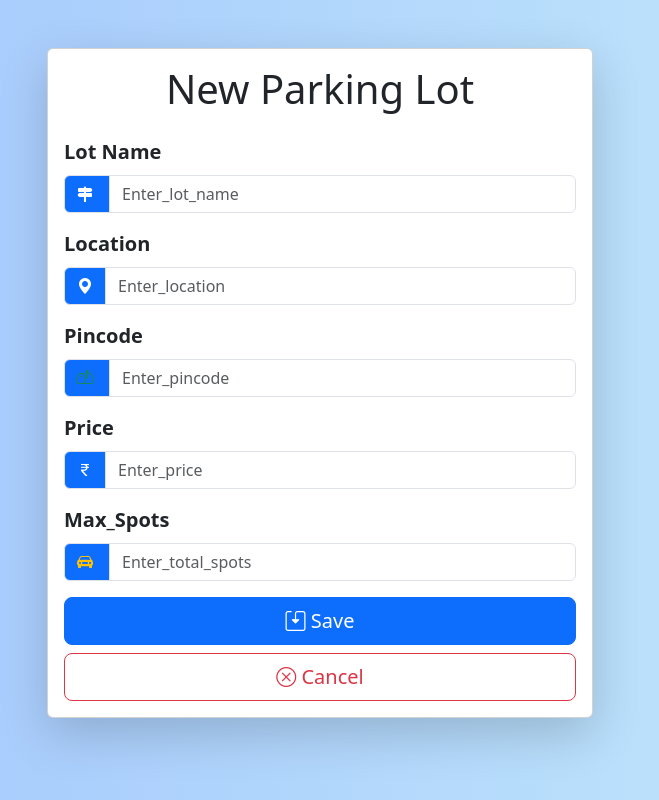
After one commit to 24f2001460/vehicle-parking-app, a Flask app: template templates/new_lot.html in a window 1280 px wide. The commit adds this page. Shown: the whole page, without its empty margins (320-979 px from the left). Run offline with Flask 3, Linux system fonts and the light colour scheme; the template is opened without the code that fills it, so the values that code supplies are empty.

Commit message:
Initial commit with templates

```diff
--- /dev/null
+++ b/templates/new_lot.html
@@ -0,0 +1,79 @@
+<!DOCTYPE html>
+<html lang="en">
+<head>
+    <meta charset="UTF-8">
+    <meta name="viewport" content="width=device-width, initial-scale=1.0">
+    <title>Document</title>
+    <link rel="stylesheet" href="/static/style.css">
+    <link href="https://cdn.jsdelivr.net/npm/bootstrap@5.3.6/dist/css/bootstrap.min.css" rel="stylesheet" integrity="sha384-4Q6Gf2aSP4eDXB8Miphtr37CMZZQ5oXLH2yaXMJ2w8e2ZtHTl7GptT4jmndRuHDT" crossorigin="anonymous">
+    <link rel="stylesheet" href="https://cdn.jsdelivr.net/npm/bootstrap-icons@1.11.1/font/bootstrap-icons.css">
+</head>
+
+<body style="background: linear-gradient(to right, #a1c4fd, #c2e9fb);">
+
+    <div class="container mt-5">
+    <div class="row justify-content-center">
+      <div class="col-md-6">
+        <div class="card shadow-lg">
+          <div class="card-body">
+            <h1 class="card-title text-center mb-4">New Parking Lot</h1>
+            <form action="/new_lot" method="POST">
+            <div class="mb-3">
+                <label for="lot_name" class="form-label fw-bold fs-5">Lot Name</label>
+                <div class="input-group">
+                    <span class="input-group-text bg-primary text-white" >
+                        <i class="bi bi-signpost-2-fill me-1"></i>
+                    </span>
+                <input type="text" class="form-control" id="lot_name" name="lot_name" placeholder="Enter_lot_name" >
+            </div>
+            </div>
+            <div class="mb-3">
+                <label for="location" class="form-label fw-bold fs-5">Location</label>
+                <div class="input-group">
+                     <span class="input-group-text bg-primary text-white">
+                        <i class="bi bi-geo-alt-fill"></i>
+                    </span>
+                <input type="text" class="form-control" id="location" name="location" placeholder="Enter_location">
+            </div>
+            </div>
+            <div class="mb-3">
+                <label for="pincode" class="form-label fw-bold fs-5">Pincode</label>
+                <div class="input-group">
+                     <span class="input-group-text bg-primary text-white">
+                        <i class="bi bi-mailbox-flag text-success me-1"></i>
+                    </span>
+                <input type="integer" class="form-control" id="pincode" name="pincode" placeholder="Enter_pincode" >
+            </div>
+            </div>
+            <div class="mb-3">
+                <label for="price" class="form-label fw-bold fs-5">Price</label>
+                <div class="input-group">
+                     <span class="input-group-text bg-primary text-white">
+                         <i class="bi bi-currency-rupee"></i>
+                    </span>
+                <input type="integer" class="form-control" id="price" name="price" placeholder="Enter_price">
+                </div>
+            </div>
+            <div class="mb-3">
+                <label for="max_spot" class="form-label fw-bold fs-5">Max_Spots</label>
+                <div class="input-group">
+                     <span class="input-group-text bg-primary text-white">
+                        <i class="bi bi-car-front-fill text-warning me-1"></i>
+                    </span>
+                <input type="integer" class="form-control" id="max_spot" name="max_spot" placeholder="Enter_total_spots">
+                </div>
+            </div>
+            <button type="submit" class="btn btn-primary btn-lg w-100 mb-2" value="Save" name="action">
+                <i class="bi bi-save2"></i> Save
+            </button>
+            <button type="submit" class="btn btn-outline-danger btn-lg w-100" value="Cancel" name="action">
+                <i class="bi bi-x-circle"></i> Cancel
+            </button>
+            </form>
+        </div>
+        </div>
+        </div>
+      </div>
+    </div>
+</body>
+</html>
```
Also changed, not shown: templates/admin.html (added, +65 -0 lines), templates/login.html (+17 -13 lines), templates/signup.html (+16 -16 lines), templates/update_lot.html (added, +70 -0 lines), templates/user.html (added, +11 -0 lines).
